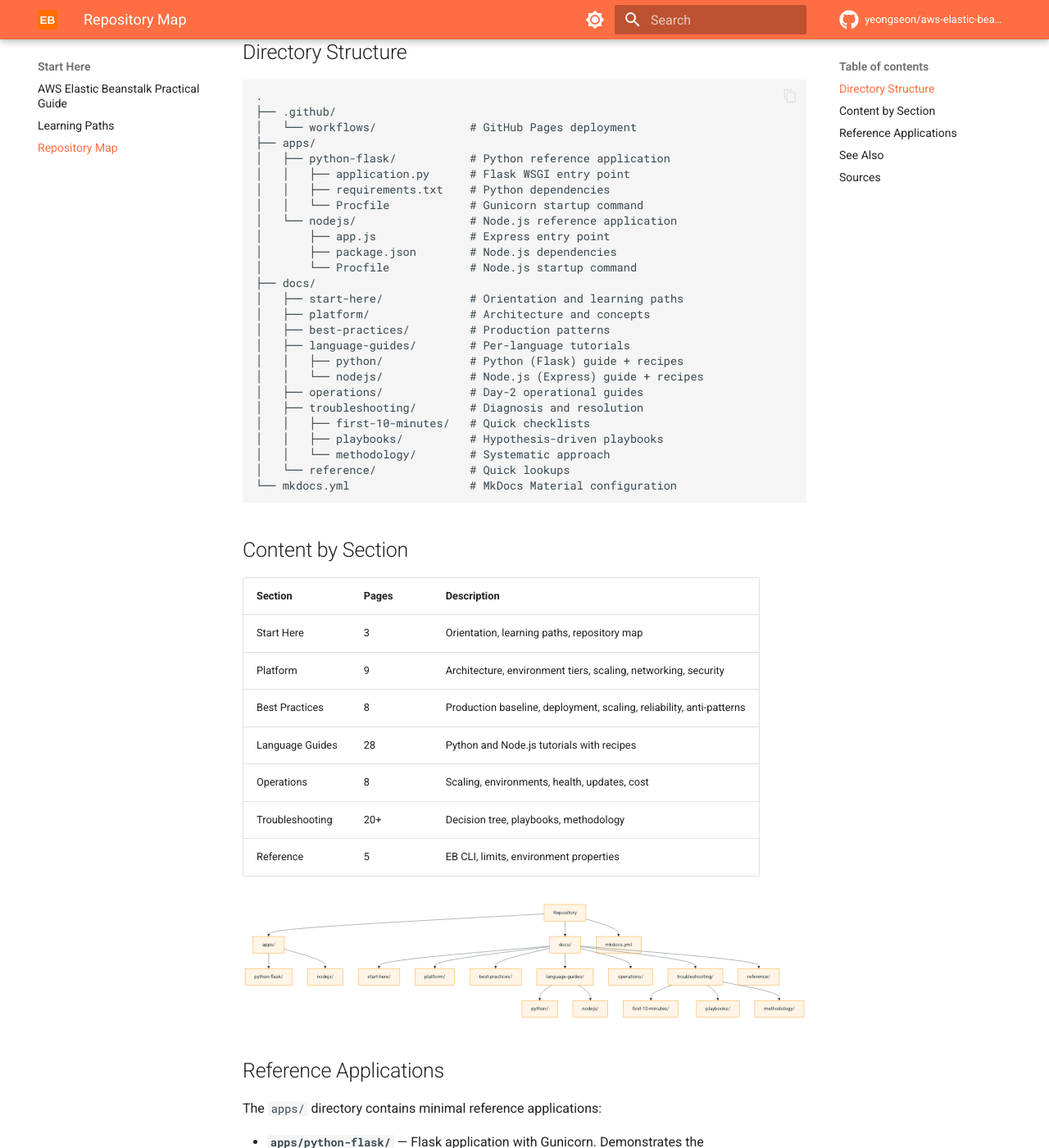
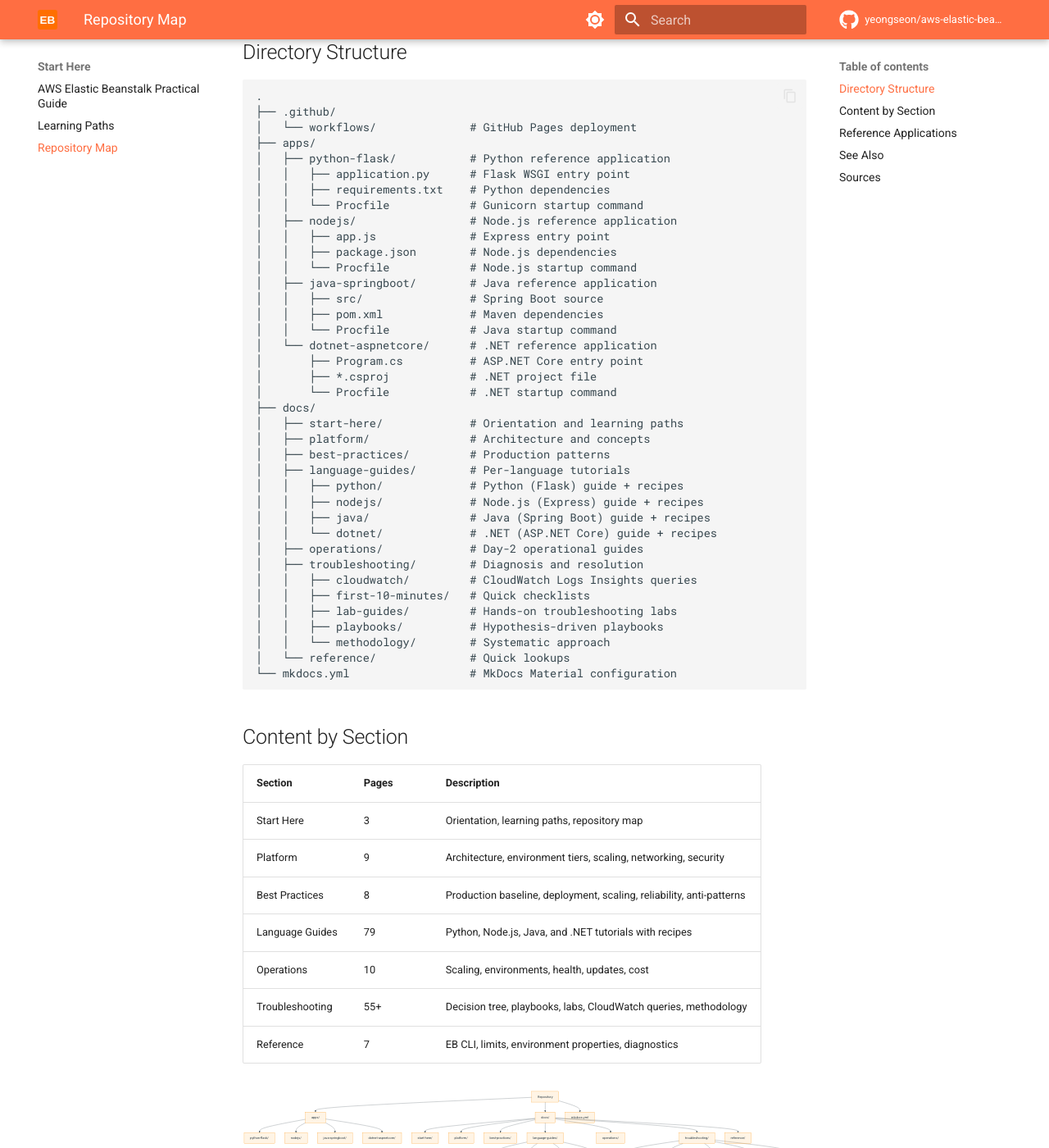
Before and after one commit to yeongseon/aws-elastic-beanstalk-practical-guide, an MkDocs documentation site: the page built from docs/start-here/repository-map.md, in a window 1280 px wide and 1400 px high, scrolled down 247 px. Shown: the whole window at 82% size. Built offline with MkDocs 1.6.1 and Material for MkDocs 9.7.7, drawn with Linux system fonts in a browser that asks for light colours; comment, search, counter and statistics services are not loaded; some of the changed text lies outside the part shown.

Commit message:
fix: update index and repository map to reflect all 4 languages and current page counts

````diff
--- a/docs/index.md
+++ b/docs/index.md
@@ -39,7 +39,7 @@ This site is organized as a learning and operations guide so you can move from f
 | [Start Here](start-here/overview.md) | Orientation, learning paths, and repository map. |
 | [Platform](platform/index.md) | Understand core Elastic Beanstalk architecture, lifecycle, scaling, and networking. |
 | [Best Practices](best-practices/index.md) | Apply production patterns for security, networking, deployment, scaling, and reliability. |
-| [Language Guides](language-guides/index.md) | Follow end-to-end implementation tracks for Python and Node.js. |
+| [Language Guides](language-guides/index.md) | Follow end-to-end implementation tracks for Python, Node.js, Java, and .NET. |
 | [Operations](operations/index.md) | Run production workloads with scaling, security, health, and cost practices. |
 | [Troubleshooting](troubleshooting/index.md) | Diagnose deployment, performance, and networking issues quickly. |
 | [Reference](reference/index.md) | Use quick lookups for EB CLI, limits, and environment properties. |
@@ -63,3 +63,13 @@ flowchart LR
 This is an independent community project. Not affiliated with or endorsed by Amazon Web Services.
 
 Primary product reference: [AWS Elastic Beanstalk Developer Guide](https://docs.aws.amazon.com/elasticbeanstalk/latest/dg/Welcome.html)
+
+## See Also
+
+- [Overview](start-here/overview.md)
+- [Learning Paths](start-here/learning-paths.md)
+- [Repository Map](start-here/repository-map.md)
+
+## Sources
+
+- [AWS Elastic Beanstalk Developer Guide](https://docs.aws.amazon.com/elasticbeanstalk/latest/dg/Welcome.html)
--- a/docs/start-here/repository-map.md
+++ b/docs/start-here/repository-map.md
@@ -13,20 +13,32 @@ This page explains the repository structure and where to find each type of conte
 │   │   ├── application.py      # Flask WSGI entry point
 │   │   ├── requirements.txt    # Python dependencies
 │   │   └── Procfile            # Gunicorn startup command
-│   └── nodejs/                 # Node.js reference application
-│       ├── app.js              # Express entry point
-│       ├── package.json        # Node.js dependencies
-│       └── Procfile            # Node.js startup command
+│   ├── nodejs/                 # Node.js reference application
+│   │   ├── app.js              # Express entry point
+│   │   ├── package.json        # Node.js dependencies
+│   │   └── Procfile            # Node.js startup command
+│   ├── java-springboot/        # Java reference application
+│   │   ├── src/                # Spring Boot source
+│   │   ├── pom.xml             # Maven dependencies
+│   │   └── Procfile            # Java startup command
+│   └── dotnet-aspnetcore/      # .NET reference application
+│       ├── Program.cs          # ASP.NET Core entry point
+│       ├── *.csproj            # .NET project file
+│       └── Procfile            # .NET startup command
 ├── docs/
 │   ├── start-here/             # Orientation and learning paths
 │   ├── platform/               # Architecture and concepts
 │   ├── best-practices/         # Production patterns
 │   ├── language-guides/        # Per-language tutorials
 │   │   ├── python/             # Python (Flask) guide + recipes
-│   │   └── nodejs/             # Node.js (Express) guide + recipes
+│   │   ├── nodejs/             # Node.js (Express) guide + recipes
+│   │   ├── java/               # Java (Spring Boot) guide + recipes
+│   │   └── dotnet/             # .NET (ASP.NET Core) guide + recipes
 │   ├── operations/             # Day-2 operational guides
 │   ├── troubleshooting/        # Diagnosis and resolution
+│   │   ├── cloudwatch/         # CloudWatch Logs Insights queries
 │   │   ├── first-10-minutes/   # Quick checklists
+│   │   ├── lab-guides/         # Hands-on troubleshooting labs
 │   │   ├── playbooks/          # Hypothesis-driven playbooks
 │   │   └── methodology/        # Systematic approach
 │   └── reference/              # Quick lookups
@@ -40,10 +52,10 @@ This page explains the repository structure and where to find each type of conte
 | Start Here | 3 | Orientation, learning paths, repository map |
 | Platform | 9 | Architecture, environment tiers, scaling, networking, security |
 | Best Practices | 8 | Production baseline, deployment, scaling, reliability, anti-patterns |
-| Language Guides | 28 | Python and Node.js tutorials with recipes |
-| Operations | 8 | Scaling, environments, health, updates, cost |
-| Troubleshooting | 20+ | Decision tree, playbooks, methodology |
-| Reference | 5 | EB CLI, limits, environment properties |
+| Language Guides | 79 | Python, Node.js, Java, and .NET tutorials with recipes |
+| Operations | 10 | Scaling, environments, health, updates, cost |
+| Troubleshooting | 55+ | Decision tree, playbooks, labs, CloudWatch queries, methodology |
+| Reference | 7 | EB CLI, limits, environment properties, diagnostics |
 
 ```mermaid
 graph TD
@@ -52,6 +64,8 @@ graph TD
     Root --> Config[mkdocs.yml]
     Apps --> PyApp[python-flask/]
     Apps --> NodeApp[nodejs/]
+    Apps --> JavaApp[java-springboot/]
+    Apps --> DotnetApp[dotnet-aspnetcore/]
     Docs --> SH[start-here/]
     Docs --> PL[platform/]
     Docs --> BP[best-practices/]
@@ -61,7 +75,11 @@ graph TD
     Docs --> RF[reference/]
     LG --> Py[python/]
     LG --> Nj[nodejs/]
+    LG --> Jv[java/]
+    LG --> Dn[dotnet/]
+    TS --> CW[cloudwatch/]
     TS --> F10[first-10-minutes/]
+    TS --> LB[lab-guides/]
     TS --> PB[playbooks/]
     TS --> MT[methodology/]
 ```
@@ -72,6 +90,8 @@ The `apps/` directory contains minimal reference applications:
 
 - **`apps/python-flask/`** — Flask application with Gunicorn. Demonstrates the `application.py` entry point convention, health check endpoint, and environment property reading.
 - **`apps/nodejs/`** — Express application. Demonstrates the `PORT` environment variable convention, health check endpoint, and `package.json` engines field.
+- **`apps/java-springboot/`** — Spring Boot application with Maven. Demonstrates the embedded Tomcat entry point, health actuator, and `Procfile` configuration.
+- **`apps/dotnet-aspnetcore/`** — ASP.NET Core application with Kestrel. Demonstrates the `Program.cs` entry point, health check middleware, and `.csproj` configuration.
 
 These applications are designed for local development and testing. They mirror the patterns expected by Elastic Beanstalk platforms.
 
````
